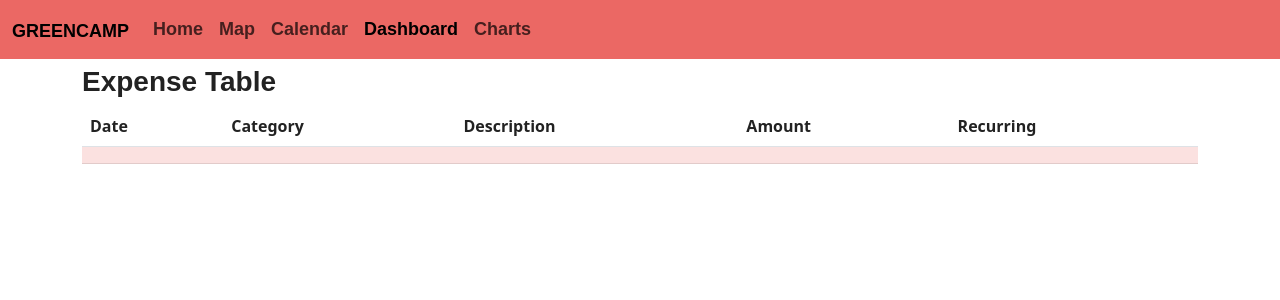
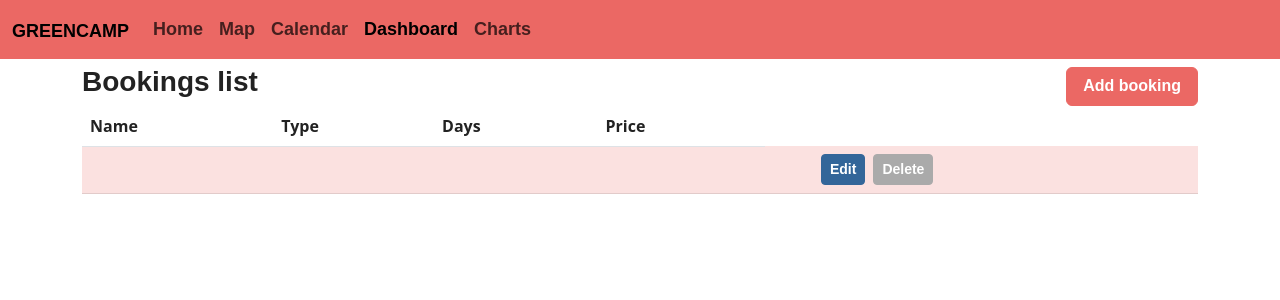
Before and after one commit to Ilmira83/Sprint8_Backend, an Angular app in the folder frontend/: page /app-dashboard in a window 1280 px wide. Shown: the top 300 px of the page. Built offline with nearby package versions, Linux system fonts and the light colour scheme; a web font is replaced by a local one.

Commit message:
feat:add btn Add booking, Edit, Delete to Dashboard

```diff
--- a/frontend/src/app/components/dashboard/dashboard.component.css
+++ b/frontend/src/app/components/dashboard/dashboard.component.css
@@ -0,0 +1,4 @@
+.title {
+  display: flex;
+  justify-content: space-between;
+}
--- a/frontend/src/app/components/dashboard/dashboard.component.html
+++ b/frontend/src/app/components/dashboard/dashboard.component.html
@@ -1,13 +1,15 @@
 <div class="container my-2">
-  <h3>Expense Table</h3>
+  <div class="title">
+    <h3>Bookings list</h3>
+    <button type="button" class="btn btn-primary">Add booking</button>
+  </div>
   <table class="table table-hover">
     <thead>
       <tr>
-        <th scope="col">Date</th>
-        <th scope="col">Category</th>
-        <th scope="col">Description</th>
-        <th scope="col">Amount</th>
-        <th scope="col">Recurring</th>
+        <th scope="col">Name</th>
+        <th scope="col">Type</th>
+        <th scope="col">Days</th>
+        <th scope="col">Price</th>
       </tr>
     </thead>
     <tbody>
@@ -17,6 +19,11 @@
         <td></td>
         <td></td>
         <td></td>
+        <td>
+          <button type="button" class="btn btn-info btn-sm">Edit</button>
+          <button type="button" class="btn btn-secondary btn-sm ms-2">Delete</button>
+        </td>
+
       </tr>
     </tbody>
   </table>
```
